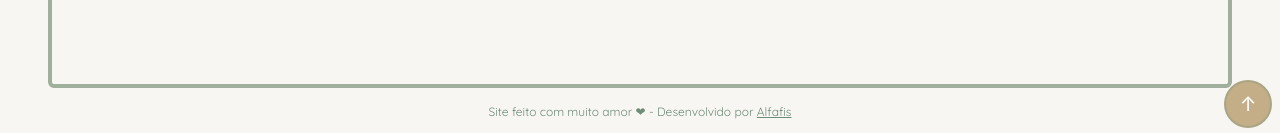
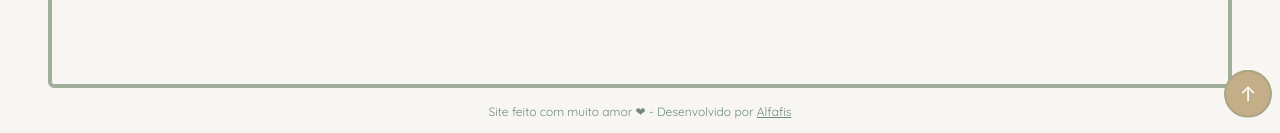
Before and after one commit to Alfafis/casamento-store, a React (Vite) app: page /lista-de-presentes in a window 1280 px wide. Shown: the part 664-797 px from the top of the page. Built offline with nearby package versions, Linux system fonts and the light colour scheme; no server answers; a web font is replaced by a local one.

Commit message:
adjust animation scroll button

```diff
--- a/src/components/ScrollIndicator.tsx
+++ b/src/components/ScrollIndicator.tsx
@@ -46,8 +46,10 @@ export const ScrollIndicator: React.FC = () => {
   return (
     <div className="fixed bottom-2 right-2 z-50">
       <button
-        className={`flex size-12 items-center justify-center rounded-full border-2 border-sage/30 bg-gold transition-all duration-300 hover:scale-110 ${
-          isFlipping ? 'animate-spin' : ''
+        className={`flex size-12 items-center justify-center rounded-full border-2 border-sage/30 bg-gold transition-all hover:scale-110 ${
+          isFlipping
+            ? 'animate-spin duration-300'
+            : 'duration-\[3500s\] animate-bounce'
         }`}
         onClick={handleClick}
         aria-label={isAtBottom ? 'Scroll to top' : 'Scroll to bottom'}
```
